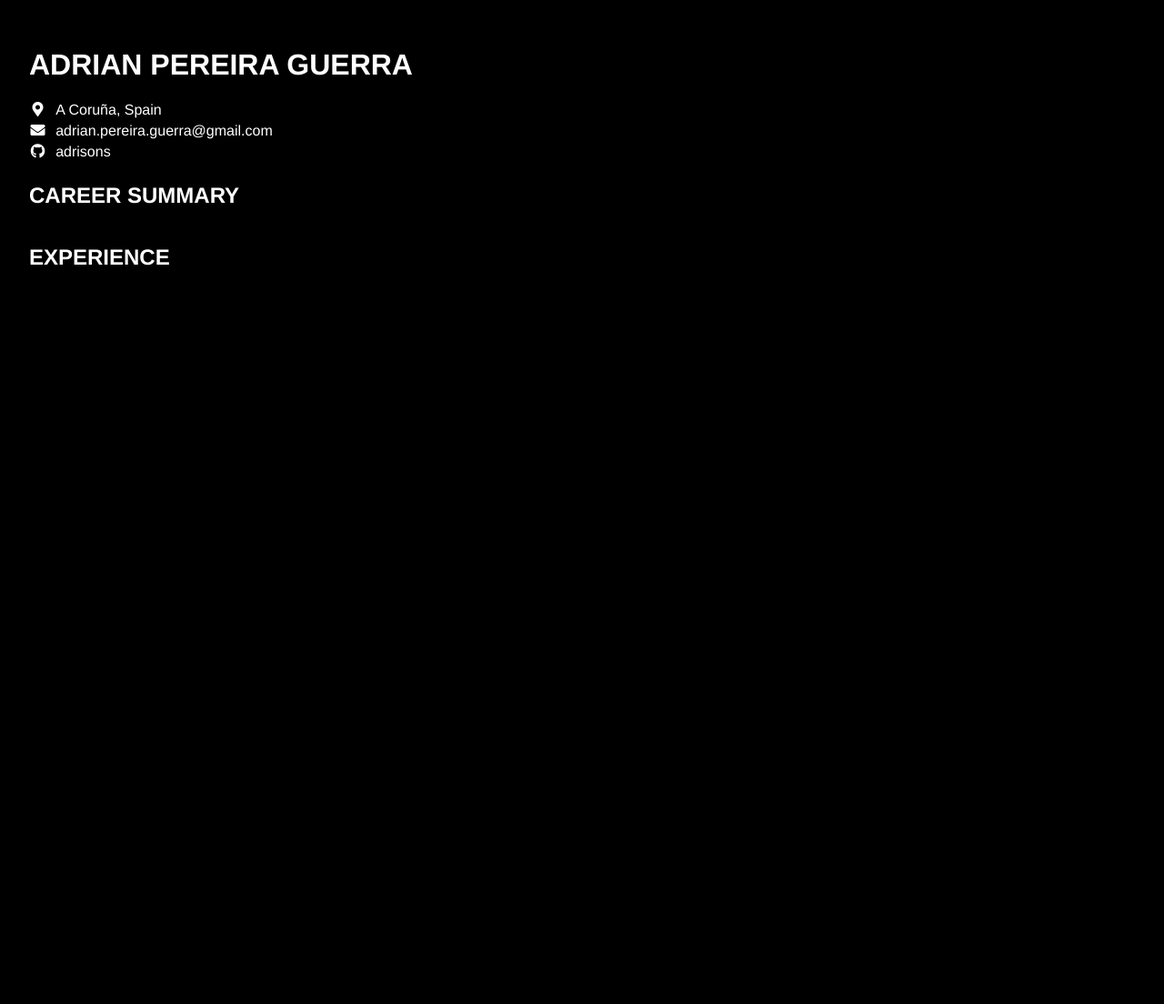
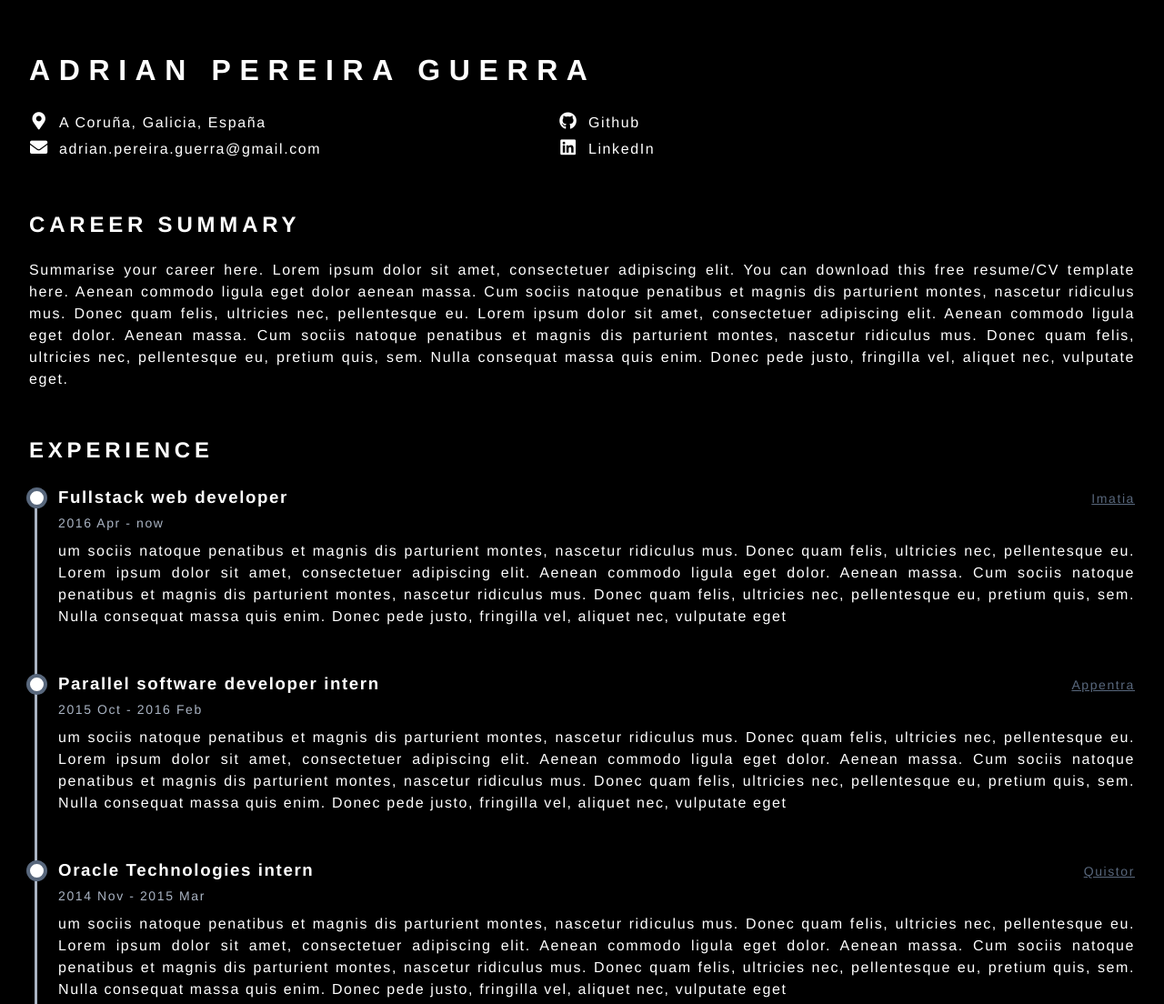
Before and after one commit to adrisons/adrisons.github.io, a Jekyll site: the page built from curriculum.html, in a window 1280 px wide. Shown: the whole page at 91% size. Built offline with Jekyll 4.4.1, drawn with Linux system fonts in a browser that asks for light colours; nearby versions of some CDN libraries; before the commit the page ends 964 px from its top, so only the background shows below that.

Commit message:
Summary and experience template

```diff
--- /dev/null
+++ b/_data/career-summary.yml
@@ -0,0 +1,9 @@
+summary: "Summarise your career here. Lorem ipsum dolor sit amet, consectetuer adipiscing
+elit. You can download this free resume/CV template here. Aenean commodo ligula
+eget dolor aenean massa. Cum sociis natoque penatibus et magnis dis parturient
+montes, nascetur ridiculus mus. Donec quam felis, ultricies nec, pellentesque
+eu. Lorem ipsum dolor sit amet, consectetuer adipiscing elit. Aenean commodo
+ligula eget dolor. Aenean massa. Cum sociis natoque penatibus et magnis dis
+parturient montes, nascetur ridiculus mus. Donec quam felis, ultricies nec,
+pellentesque eu, pretium quis, sem. Nulla consequat massa quis enim. Donec pede
+justo, fringilla vel, aliquet nec, vulputate eget."
--- a/_data/curriculum.yml
+++ b/_data/curriculum.yml
@@ -1,7 +1,3 @@
 name: Adrian Pereira Guerra
-location: A Coruña, Spain
-email: adrian.pereira.guerra@gmail.com
-github_link: https://github.com/adrisons
-github_name: adrisons
 career_summary: Career summary
 experience: Experience
--- /dev/null
+++ b/_data/experience.yml
@@ -0,0 +1,35 @@
+- position_title: Fullstack web developer
+  company_name: Imatia
+  company_utl: https://www.imatia.com/es/
+  time: 2016 Apr - now
+  description: "um sociis natoque penatibus et magnis dis parturient
+montes, nascetur ridiculus mus. Donec quam felis, ultricies nec, pellentesque
+eu. Lorem ipsum dolor sit amet, consectetuer adipiscing elit. Aenean commodo
+ligula eget dolor. Aenean massa. Cum sociis natoque penatibus et magnis dis
+parturient montes, nascetur ridiculus mus. Donec quam felis, ultricies nec,
+pellentesque eu, pretium quis, sem. Nulla consequat massa quis enim. Donec pede
+justo, fringilla vel, aliquet nec, vulputate eget"
+
+- position_title: Parallel software developer intern
+  company_name: Appentra
+  company_url: https://www.appentra.com/
+  time: 2015 Oct - 2016 Feb
+  description: "um sociis natoque penatibus et magnis dis parturient
+montes, nascetur ridiculus mus. Donec quam felis, ultricies nec, pellentesque
+eu. Lorem ipsum dolor sit amet, consectetuer adipiscing elit. Aenean commodo
+ligula eget dolor. Aenean massa. Cum sociis natoque penatibus et magnis dis
+parturient montes, nascetur ridiculus mus. Donec quam felis, ultricies nec,
+pellentesque eu, pretium quis, sem. Nulla consequat massa quis enim. Donec pede
+justo, fringilla vel, aliquet nec, vulputate eget"
+
+- position_title: Oracle Technologies intern
+  company_name: Quistor
+  company_url: https://www.quistor.com/es/
+  time: 2014 Nov - 2015 Mar
+  description: "um sociis natoque penatibus et magnis dis parturient
+montes, nascetur ridiculus mus. Donec quam felis, ultricies nec, pellentesque
+eu. Lorem ipsum dolor sit amet, consectetuer adipiscing elit. Aenean commodo
+ligula eget dolor. Aenean massa. Cum sociis natoque penatibus et magnis dis
+parturient montes, nascetur ridiculus mus. Donec quam felis, ultricies nec,
+pellentesque eu, pretium quis, sem. Nulla consequat massa quis enim. Donec pede
+justo, fringilla vel, aliquet nec, vulputate eget"
--- a/_includes/career-summary.html
+++ b/_includes/career-summary.html
@@ -0,0 +1,2 @@
+{% assign item = site.data.career-summary %}
+<div class="text summary">{{ item.summary }}</div>
--- a/_includes/experience.html
+++ b/_includes/experience.html
@@ -0,0 +1,18 @@
+<div class="experience">
+  <ul class="timeline">
+    {% for item in site.data.experience %}
+    <li class="timeline-item">
+      <div class="header">
+        <div class="title">
+          <h3 class="position-title">{{ item.position_title }}</h3>
+          <a class="company-name" href="{{ item.company_url }}">{{
+            item.company_name
+          }}</a>
+        </div>
+        <div class="position-time">{{ item.time }}</div>
+      </div>
+      <div class="description text">{{ item.description }}</div>
+    </li>
+    {% endfor %}
+  </ul>
+</div>
--- /dev/null
+++ b/_includes/personal.html
@@ -0,0 +1,23 @@
+{% assign item = site.data.personal %}
+
+<div class="personal">
+  <ul class="contact">
+    <li>
+      <i class="fas fa-map-marker-alt"></i>
+      <label class="value">{{ item.location }}</label>
+    </li>
+    <li>
+      <i class="fas fa-envelope"></i>
+      <label class="value">{{ item.email }}</label>
+    </li>
+  </ul>
+  <ul class="social">
+    {% for s in item.social %}
+    <li>
+      <a href="{{ s.link }}">
+        <i class="{{s.icon}}"></i> <label class="value"> {{ s.name }}</label>
+      </a>
+    </li>
+    {% endfor %}
+  </ul>
+</div>
--- a/_layouts/curriculum.html
+++ b/_layouts/curriculum.html
@@ -3,9 +3,16 @@
   <head>
     <meta charset="utf-8" />
     <title>{{ page.title }}</title>
-    <link rel="icon" type="image/x-icon" href="/assets/images/curriculum-favicon.ico">
+    <link
+      rel="icon"
+      type="image/x-icon"
+      href="/assets/images/curriculum-favicon.ico"
+    />
     <link rel="stylesheet" href="/assets/css/styles.css" />
     <link rel="stylesheet" href="/assets/css/curriculum.css" />
+    <link rel="stylesheet" href="/assets/css/personal.css" />
+    <link rel="stylesheet" href="/assets/css/career-summary.css" />
+    <link rel="stylesheet" href="/assets/css/experience.css" />
     <link
       rel="stylesheet"
       href="https://use.fontawesome.com/releases/v5.6.1/css/all.css"
@@ -16,24 +23,11 @@
   <body>
     {% assign item = site.data.curriculum %}
     <h1>{{ item.name | upcase }}</h1>
-    <ul class="personal">
-      <li>
-        <i class="fas fa-map-marker-alt"></i>
-        <label class="value">{{ item.location }}</label>
-      </li>
-      <li>
-        <i class="fas fa-envelope"></i>
-        <label class="value">{{ item.email }}</label>
-      </li>
-      <li>
-        <i class="fab fa-github"></i>
-        <a class="value" href="{{ item.github_link }}">{{
-          item.github_name
-        }}</a>
-      </li>
-    </ul>
+    {% include personal.html %}
+    {% assign item = site.data.curriculum %}
     <h2>{{ item.career_summary | upcase }}</h2>
     {% include career-summary.html %}
+    {% assign item = site.data.curriculum %}
     <h2>{{ item.experience | upcase }}</h2>
     {% include experience.html %}
   </body>
--- /dev/null
+++ b/assets/css/career-summary.css
@@ -0,0 +1,5 @@
+.summary {
+    position: relative;
+    float: left;
+    width: 100%;
+}
--- a/assets/css/curriculum.css
+++ b/assets/css/curriculum.css
@@ -18,29 +18,3 @@ body {
   color: white;
   padding: 2em;
 }
-
-.personal {
-  position: relative;
-  float: left;
-  width: 100%;
-  list-style-type: none;
-  margin: 0;
-  padding-inline-start: 0;
-}
-.personal li {
-  position: relative;
-  float: left;
-  width: 100%;
-  padding-bottom: 5px;
-}
-.personal i {
-  position: relative;
-  float: left;
-  width: 1.2em;
-  text-align: center;
-}
-.personal .value {
-  padding-left: 10px;
-  text-decoration: none;
-  color: white;
-}
--- /dev/null
+++ b/assets/css/experience.css
@@ -0,0 +1,72 @@
+.experience {
+  position: relative;
+  float: left;
+}
+.timeline {
+  position: relative;
+  float: left;
+
+  width: calc(100% - 2em);
+  padding-left: 2em;
+}
+.timeline::before {
+  content: "";
+  display: inline-block;
+  width: 3px;
+  height: 100%;
+  background: #aab4c3;
+  left: 6px;
+  top: 4px;
+  position: absolute;
+}
+.timeline-item {
+  position: relative;
+  float: left;
+  width: 100%;
+  padding-bottom: 3em;
+}
+.timeline-item:last-child {
+    padding-bottom: 0;
+}
+.timeline-item::before {
+  content: "";
+  display: inline-block;
+  position: absolute;
+  left: -35px;
+  top: 3px;
+  width: 15px;
+  height: 15px;
+  border: 4px solid #58677c;
+  background: white;
+  border-radius: 50%;
+}
+.timeline-item .header {
+  position: relative;
+  float: left;
+  width: 100%;
+  margin-bottom: 0.5em;
+}
+.timeline-item .header .title {
+  display: flex;
+  align-items: center;
+}
+
+.timeline-item .header .title .position-title {
+  margin-bottom: 0.25rem;
+  margin-top: 0;
+}
+.timeline-item .header .title .company-name {
+  color: #58677c;
+  font-size: 0.875rem;
+  font-weight: 500;
+  margin-left: auto;
+}
+
+.timeline-item .position-time {
+  font-size: 0.875rem;
+  color: #aab4c3;
+}
+
+/*  */
+/*  */
+/*  */
--- /dev/null
+++ b/assets/css/personal.css
@@ -0,0 +1,39 @@
+.personal {
+  position: relative;
+  float: left;
+  width: 100%;
+  display: flex;
+  align-content: center;
+}
+
+.personal ul li {
+  position: relative;
+  float: left;
+  width: 100%;
+  padding-bottom: 5px;
+  display: flex;
+  align-content: center;
+}
+.personal ul i {
+  position: relative;
+  float: left;
+  width: 1.2em;
+  text-align: center;
+}
+.personal .value {
+  padding-left: 10px;
+  text-decoration: none;
+  color: white;
+}
+.personal a {
+  display: flex;
+  align-content: center;
+  color: white;
+  text-decoration: none;
+}
+.personal a:hover {
+  text-decoration: underline;
+}
+.personal a > * {
+  cursor: pointer;
+}
--- a/assets/css/styles.css
+++ b/assets/css/styles.css
@@ -1,6 +1,28 @@
 body {
-    height: 100vh;
-    width: 100vw;
-    margin: 0;
-    font-family: Helvetica;
+  height: 100vh;
+  margin: 0;
+  font-family: Helvetica;
+  letter-spacing: 0.1em;
+  line-height: 1.5;
 }
+h1 {
+  letter-spacing: 0.3em;
+}
+h2 {
+  letter-spacing: 0.2em;
+  margin-top: 2em;
+}
+
+i {
+  font-size: 1.2em;
+}
+
+.text {
+  text-align: justify;
+}
+
+ul {
+  padding-inline-start: 0;
+  list-style-type: none;
+  margin: 0;
+}
```
Also changed, not shown: _data/personal.yml (added, +9 -0 lines), 6 other files.
